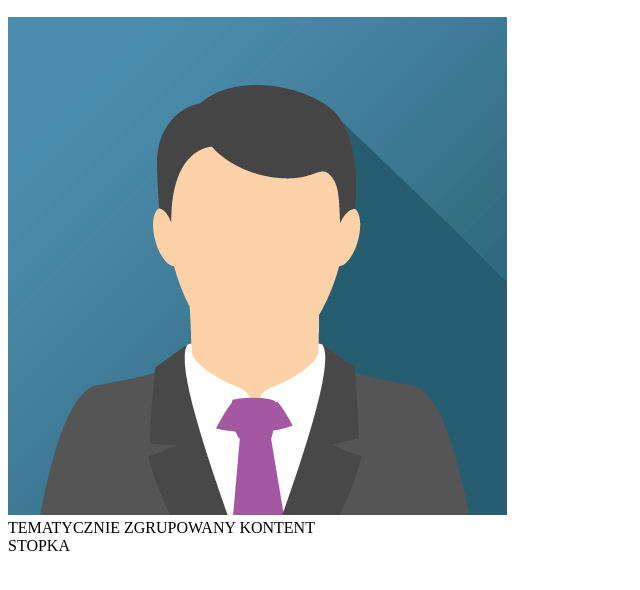
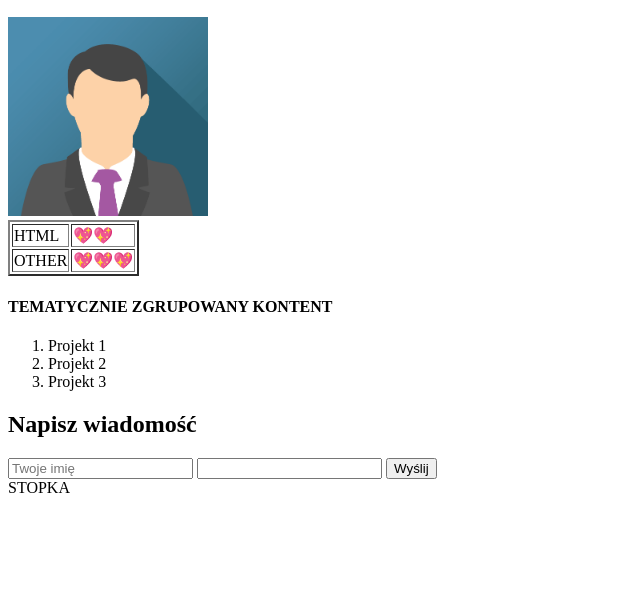
Before and after one commit to praktykody/katopatoszkolenie2k23, a plain HTML site: page akoczor/index.html in a window 1280 px wide. Shown: the part 166-756 px from the top of the page, without its empty margins (0-640 px from the left). Drawn offline with Linux system fonts and the light colour scheme.

Commit message:
update index.html

```diff
--- a/akoczor/index.html
+++ b/akoczor/index.html
@@ -7,14 +7,61 @@
     <title>Document</title>
 </head>
 <body>
-    <header><h1>NAGŁÓWEK</h1></header>
-    <nav>NAWIGACJA</nav>
-    <main>CONTENT</main>
+    <header>
+        <h1>
+            NAGŁÓWEK
+        </h1>
+    </header>
+
+    <nav>
+        NAWIGACJA
+    </nav>
+
+    <main>
+        CONTENT
+    </main>
     <article>
-        <header><h2>NAGŁÓWEK AUTONOMICZNEJ CZĘŚCI STRONY</h2></header>
-        <img src="img_avatar3.png" alt="gosc">
+        <header>
+            <h2>
+                NAGŁÓWEK AUTONOMICZNEJ CZĘŚCI STRONY
+            </h2>
+        <img src="img_avatar3.png" alt="gosc" width="200">
+        <table border="2">
+            <tr>
+                <td>HTML</td>
+                <td>💖💖</td>
+            </tr>
+            <tr>
+                <td>OTHER</td>
+                <td>💖💖💖</td>
+            </tr>
+        </table>
+        </header>
     </article>
-    <section>TEMATYCZNIE ZGRUPOWANY KONTENT</section>
-    <footer>STOPKA</footer>
+
+    <section>
+        <header>
+            <h4>TEMATYCZNIE ZGRUPOWANY KONTENT</h4>
+        </header>
+
+    <ol>
+        <li>Projekt 1</li>
+        <li>Projekt 2</li>
+        <li>Projekt 3</li>
+    </ol>
+
+
+    <h2>Napisz wiadomość</h2>
+    <form action="" method="post">
+        <input type="text" name="imie" placeholder="Twoje imię" >
+        <input type="text">
+        <input type="submit" value="Wyślij">
+    </form>
+
+    </section>
+
+    <footer>
+        STOPKA
+    </footer>
 </body>
 </html>
```
